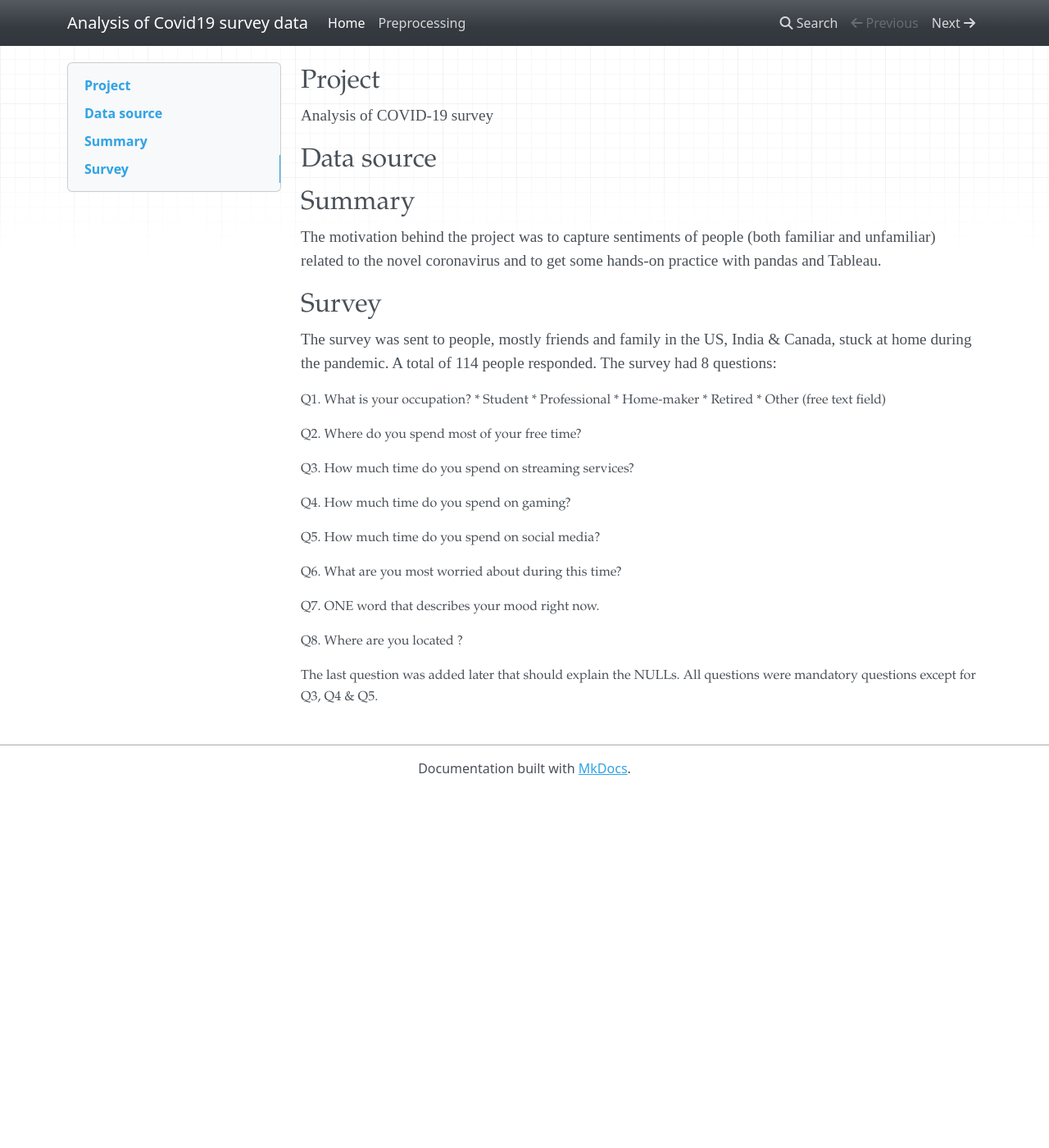
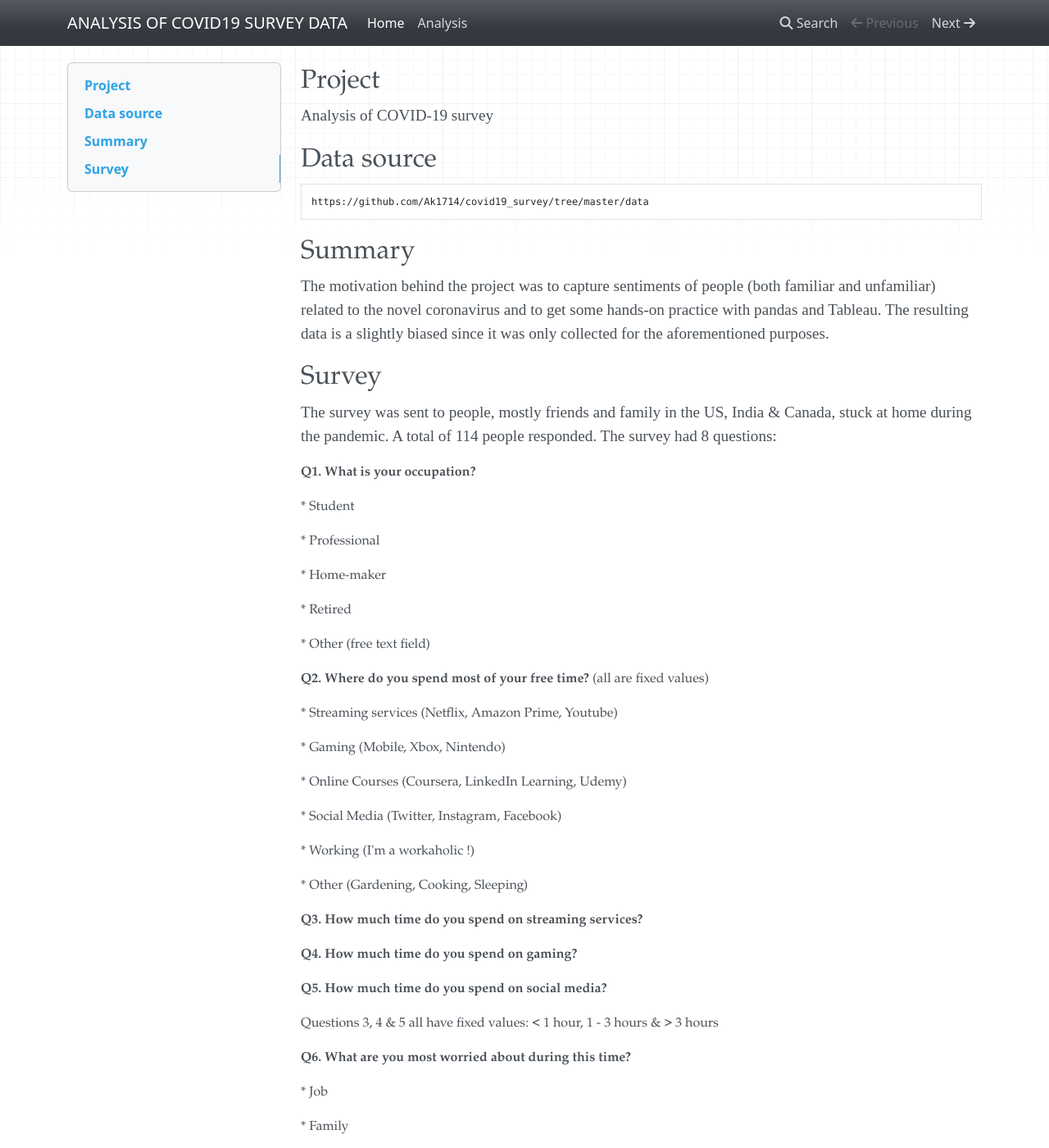
Before and after one commit to Ak1714/covid19_survey, an MkDocs documentation site: the page built from docs/index.md, in a window 1280 px wide and 1400 px high. Shown: the whole window at 82% size. Built offline with MkDocs 1.6.1, drawn with Linux system fonts in a browser that asks for light colours; nearby versions of some CDN libraries; some of the changed text lies outside the part shown.

Commit message:
making changes to COVID.md file

```diff
--- a/docs/index.md
+++ b/docs/index.md
@@ -7,36 +7,75 @@
 
 ## <b><span style="font-family: Book Antiqua; font-size: 1em;">Data source</b>
 
-
+    https://github.com/Ak1714/covid19_survey/tree/master/data
 
 ## <b><span style="font-family: Book Antiqua; font-size: 1em;">Summary</b>
 
- <span style="font-family: Times New Roman; font-size: 1.2em;">The motivation behind the project was to capture sentiments of people (both familiar and unfamiliar) related to the novel coronavirus and to get some hands-on practice with pandas and Tableau.
+ <span style="font-family: Times New Roman; font-size: 1.2em;">The motivation behind the project was to capture sentiments of people (both familiar and unfamiliar) related to the novel coronavirus and to get some hands-on practice with pandas and Tableau. The resulting data is a slightly biased since it was only collected for the aforementioned purposes.
 
 
 ## <b><span style="font-family: Book Antiqua; font-size: 1em;">Survey</b>
 
  <span style="font-family: Times New Roman; font-size: 1.2em;">The survey was sent to people, mostly friends and family in the US, India & Canada, stuck at home during the pandemic. A total of 114 people responded. The survey had 8 questions:
 
- </b><span style="font-family: Book Antiqua; font-size: 1em;">Q1. What is your occupation?
- * Student
- * Professional
- * Home-maker
- * Retired
- * Other (free text field)
+ </b><span style="font-family: Book Antiqua; font-size: 1em;"><b>Q1. What is your occupation? </b>
 
- </b><span style="font-family: Book Antiqua; font-size: 1em;">Q2. Where do you spend most of your free time?
+ <span style="font-family: Book Antiqua; font-size: 1em;">* Student
 
- </b><span style="font-family: Book Antiqua; font-size: 1em;">Q3. How much time do you spend on streaming services?
+ <span style="font-family: Book Antiqua; font-size: 1em;">* Professional
 
- </b><span style="font-family: Book Antiqua; font-size: 1em;">Q4. How much time do you spend on gaming?
+ <span style="font-family: Book Antiqua; font-size: 1em;">* Home-maker
 
- </b><span style="font-family: Book Antiqua; font-size: 1em;">Q5. How much time do you spend on social media?
+ <span style="font-family: Book Antiqua; font-size: 1em;">* Retired
 
- </b><span style="font-family: Book Antiqua; font-size: 1em;">Q6. What are you most worried about during this time?
+ <span style="font-family: Book Antiqua; font-size: 1em;">* Other (free text field)
 
- </b><span style="font-family: Book Antiqua; font-size: 1em;">Q7. ONE word that describes your mood right now.
+ </b><span style="font-family: Book Antiqua; font-size: 1em;"><b>Q2. Where do you spend most of your free time?</b> (all are fixed values)
 
- </b><span style="font-family: Book Antiqua; font-size: 1em;">Q8. Where are you located ?
+ <span style="font-family: Book Antiqua; font-size: 1em;">* Streaming services (Netflix, Amazon Prime, Youtube)
+
+ <span style="font-family: Book Antiqua; font-size: 1em;">* Gaming (Mobile, Xbox, Nintendo)
+
+ <span style="font-family: Book Antiqua; font-size: 1em;">* Online Courses (Coursera, LinkedIn Learning, Udemy)
+
+ <span style="font-family: Book Antiqua; font-size: 1em;">* Social Media (Twitter, Instagram, Facebook)
+
+ <span style="font-family: Book Antiqua; font-size: 1em;">* Working (I'm a workaholic !)
+
+ <span style="font-family: Book Antiqua; font-size: 1em;">* Other (Gardening, Cooking, Sleeping)
+
+ </b><span style="font-family: Book Antiqua; font-size: 1em;"><b>Q3. How much time do you spend on streaming services?</b>
+
+ </b><span style="font-family: Book Antiqua; font-size: 1em;"><b>Q4. How much time do you spend on gaming?</b>
+
+ </b><span style="font-family: Book Antiqua; font-size: 1em;"><b>Q5. How much time do you spend on social media?</b>
+
+ </b><span style="font-family: Book Antiqua; font-size: 1em;">Questions 3, 4 & 5 all have fixed values: < 1 hour, 1 - 3 hours & > 3 hours
+
+ </b><span style="font-family: Book Antiqua; font-size: 1em;"><b>Q6. What are you most worried about during this time?</b>
+
+ <span style="font-family: Book Antiqua; font-size: 1em;">* Job
+
+ <span style="font-family: Book Antiqua; font-size: 1em;">* Family
+
+ <span style="font-family: Book Antiqua; font-size: 1em;">* Economy
+
+ <span style="font-family: Book Antiqua; font-size: 1em;">* Job
+
+ <span style="font-family: Book Antiqua; font-size: 1em;">* Being stuck at home
+
+ <span style="font-family: Book Antiqua; font-size: 1em;">* Other (free text field)
+
+ </b><span style="font-family: Book Antiqua; font-size: 1em;"><b>Q7. ONE word that describes your mood right now.</b>
+
+ <span style="font-family: Book Antiqua; font-size: 1em;">* (free text field)
+
+ </b><span style="font-family: Book Antiqua; font-size: 1em;"><b>Q8. Where are you located ?</b>
+
+ <span style="font-family: Book Antiqua; font-size: 1em;">* India
+
+ <span style="font-family: Book Antiqua; font-size: 1em;">* US
+
+ <span style="font-family: Book Antiqua; font-size: 1em;">* Other (free text field)
 
  <span style="font-family: Book Antiqua; font-size: 1em;">The last question was added later that should explain the NULLs. All questions were mandatory questions except for Q3, Q4 & Q5.</span>
--- a/mkdocs.yml
+++ b/mkdocs.yml
@@ -1,8 +1,7 @@
-site_name: Analysis of Covid19 survey data
+site_name: ANALYSIS OF COVID19 SURVEY DATA
 nav:
     - Home: 'index.md'
-
-    - Preprocessing: 'COVID.md'
+    - Analysis: 'COVID.md'
 
 theme:
     name: mkdocs
```
Also changed, not shown: docs/COVID.md (+17 -27 lines).
